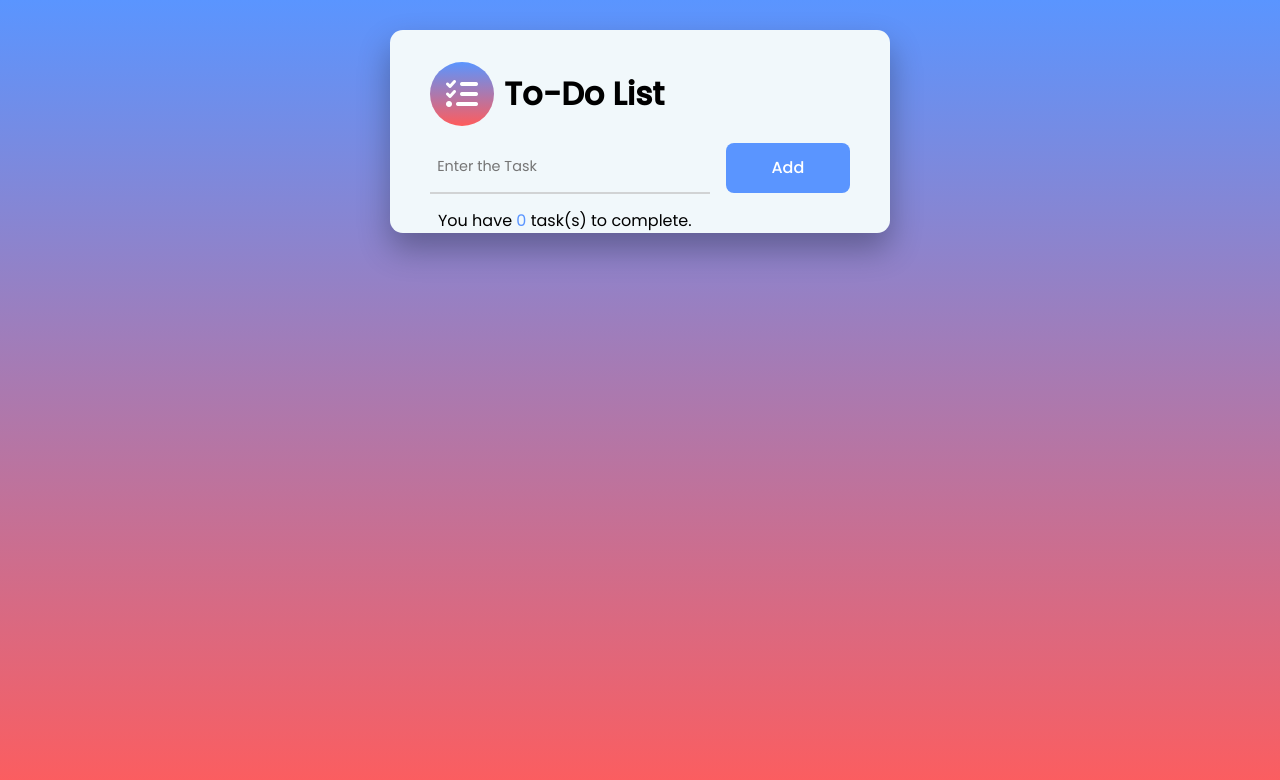
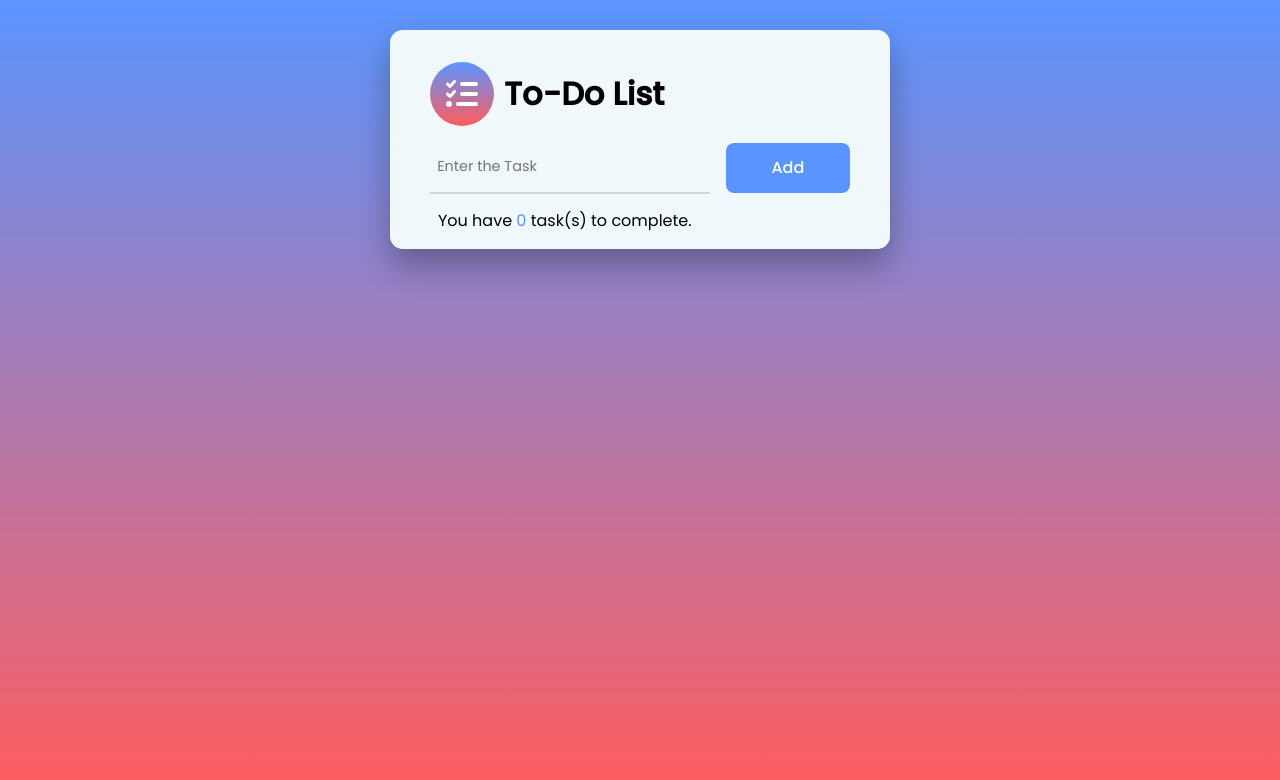
Before and after one commit to Navneet-Singh01/To-Do-List-Web-Application, a plain HTML site: page index.html in a window 1280 px wide. Drawn offline with Linux system fonts and the light colour scheme.

Commit message:
add bottom padding to .container

```diff
--- a/style.css
+++ b/style.css
@@ -22,7 +22,7 @@ body {
 }
 .container {
   background-color: #f1f8fb;
-  padding: 2em 2.5em 0 2.5em;
+  padding: 2em 2.5em 1em 2.5em;
   border-radius: 0.8em;
   box-shadow: 0 1em 2em rgba(0, 0, 0, 0.3);
 }
```
